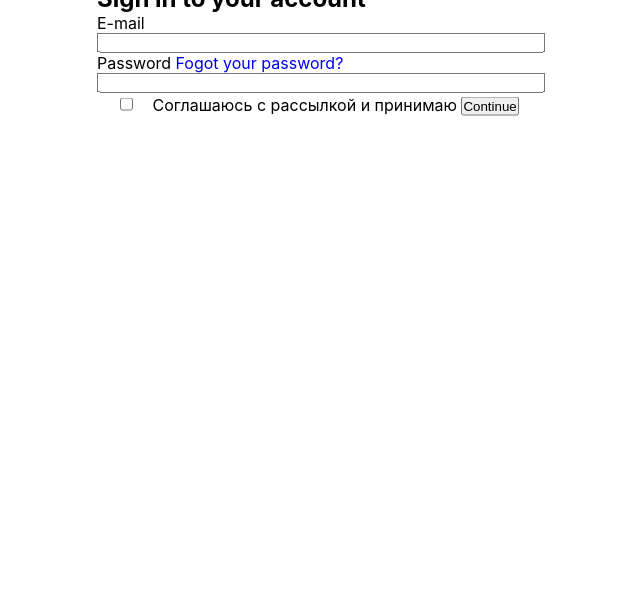
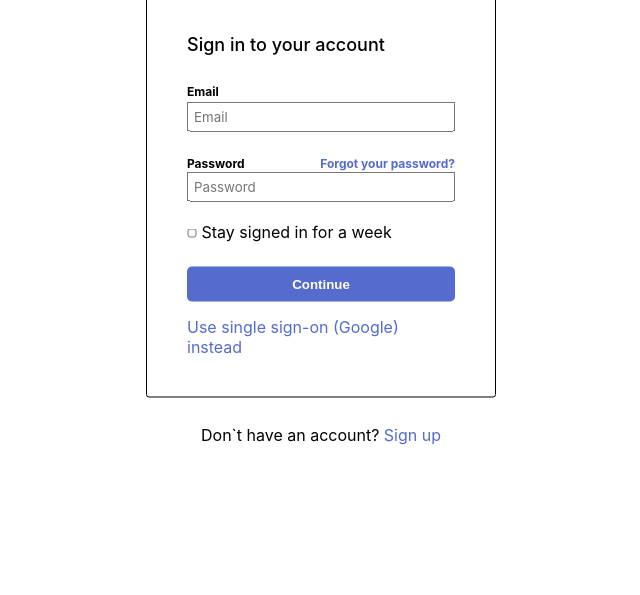
Before and after one commit to BloodyEye/Lektorium-test2, a plain HTML site: page index.html in a window 1280 px wide. Shown: the part 205-800 px from the top of the page, without its empty margins (319-959 px from the left). Drawn offline with Linux system fonts and the light colour scheme.

Commit message:
Стилизирует форму

```diff
--- a/css/style.css
+++ b/css/style.css
@@ -15,24 +15,95 @@ body {
 input {
   font-family: inherit;
 }
+.h1-title{
+  text-align:center;
+  position: absolute;
+  top: 18%;
+  left: 50%;
+  transform: translate(-50%, 0%);
+  color: #556BCD;
+}
+.h2{
+  height: 50px;
+}
 
-.modal {
+.container-chekbox{
+  padding-bottom: 25px;
+  text-align: left;
+}
+
+.sign-form{
   position: absolute;
   top: 50%;
   left: 50%;
-  transform: translate(-50%, -50%) scale(1);
-  height: 581px;
-  min-width: 528px;
-  width: auto;
+  transform: translate(-50%, -50%);
+  width: 350px;
+  min-height: 250px;
+  border: 1px solid #000;
+  margin: 0 auto;
   padding: 40px;
+  border-radius: 3px;
+  }
+.sign-form__title{
+  font-size: 12px;
+  font-weight: bold;
+  padding-bottom: 3px;
+}
+.sign-form__input{
+  display: block;
+  width: 100%;
+  margin-bottom: 20px;
+  padding: 5px;
+}
+.sign-form__checkbox{
+  width: 10px;
+  height: 9px;
+
+  border-radius: 3px;
+}
+.sign-form__button{
+  display: block;
+  height: 35px;
+  width: 100%;
+  background: #556BCD;
+  border: 0;
+  border-radius: 5px;
+  cursor: pointer;
+  color: #fff;
+  font-weight: bold;
+  margin-bottom: 15px;
+}
+.h2{
+  font-size: 12px;
+}
+.h2-text{
+  font-weight: 500;
+}
+.link .link__title{
+  text-align: center;
+  width: 100%;
+  list-style: none;
+  color: #556BCD;
+}
+.sign-form__forgot-password{
+  font-size: 12px;
+  font-weight: bold;
+  padding-bottom: 3px;
+  color: #556BCD;
+}
+.container-password > ul{
+  list-style: none;
+  display: flex;
+  justify-content: space-between;
 }
 
-.modal-form {
-  position: relative;
-  height: 100%;
+.under-form{
+  position: absolute;
+  top: 80%;
+  left: 50%;
+  transform: translate(-50%, -50%)
 }
-
-.modal-form .form-input {
-  display: block;
-  width: 100%;
+.under-form .under-form__link{
+  list-style: none;
+  color: #556BCD;
 }
--- a/index.html
+++ b/index.html
@@ -8,58 +8,42 @@
 	<link rel="stylesheet" href="./css/style.css">
 </head>
 <body>
-	<div class="backdrop is-hidden" data-modal>
-		<div class="modal">
-		  <h1>Stackfindover</h1>
-		  <form class="modal-form" autocomplete="off">
-			  <h2 class="form-title">Sign in to your account</h2>
-			  <label class="form-field">
-				  <span class="input-title">E-mail</span>
-				  <span class="form-input-box">
-					  <input class="form-input" type="text" name="user-name" />
-					</span>
-				</label>
-				<label class="form-field">
-					<span class="input-title">Password</span>
-					<span class="link-pas">
-						<a href="#">Fogot your password?</a>
-					</span>
-					<span class="form-input-box">
-						<input
-						class="form-input"
-						type="tel"
-						name="user-tel"
-						required
-						placeholder=" "
-						minlength="10"
-						pattern="[0-9+-]{10,}"
-						/>
-						<svg class="icon" width="18" height="18">
-							<use href="./icons/sprite.svg#icon-modal-phone"></use>
-						</svg>
-					</span>
-				</label>
+	<div class="h1">
+		<h1 class="h1-title">Stackfindover</h1>
+		<form action="#" method="GET" class="sign-form">
 
-				<label class="form-field agreements-checkbox">
-					<input
-					class="form-checkbox hiding-heading"
-					type="checkbox"
-					name="user-agreement"
-					required
-					/>
+			<div class="h2">
+				<h2 class="h2-text">Sign in to your account</h2>
+			</div>
 
-					<svg class="icon checkbox-pointer" width="11" height="8">
-						<use href="./icons/sprite.svg#icon-modal-check"></use>
-					</svg>
-					<span class="checkbox-title">
-						Соглашаюсь с рассылкой и принимаю
-					</span>
+			<div class="container-email">
+				<p class="sign-form__title">Email</p>
+				<input class="sign-form__input" name="Email" type="email" placeholder="Email" required>
+			</div>
 
-			<button type="submit" class="button modal-form-submit" aria-label="Continue">
-            	Continue
-          	</button>
+			<div class="container-password">
+				<ul>
+					<li><span class="sign-form__title">Password</span></li>
+					<li><a class="sign-form__forgot-password" href="#">Forgot your password?</a></li>
+				</ul>
+				<input class="sign-form__input" name="password" type="password" placeholder="Password" required>
+			</div>
 
+			<div class="container-chekbox">
+				<input class="sign-form__checkbox" type="checkbox">
+				<span class="text">Stay signed in for a week</span>
+			</div>
 
-          </label>
+		<button class="sign-form__button" type="submit">
+			<span class="sign-form__button-text">Continue</span>
+		</button>
+		<div class="link">
+			<a href="#" class="link__title">Use single sign-on (Google) instead</a>
+		</div>
+	</form>
+<div class="under-form">
+	<span class="under-form__title">Don`t have an account? <a href="#" class="under-form__link">Sign up</a></span>
+</div>
+</div>
 </body>
 </html>
```
